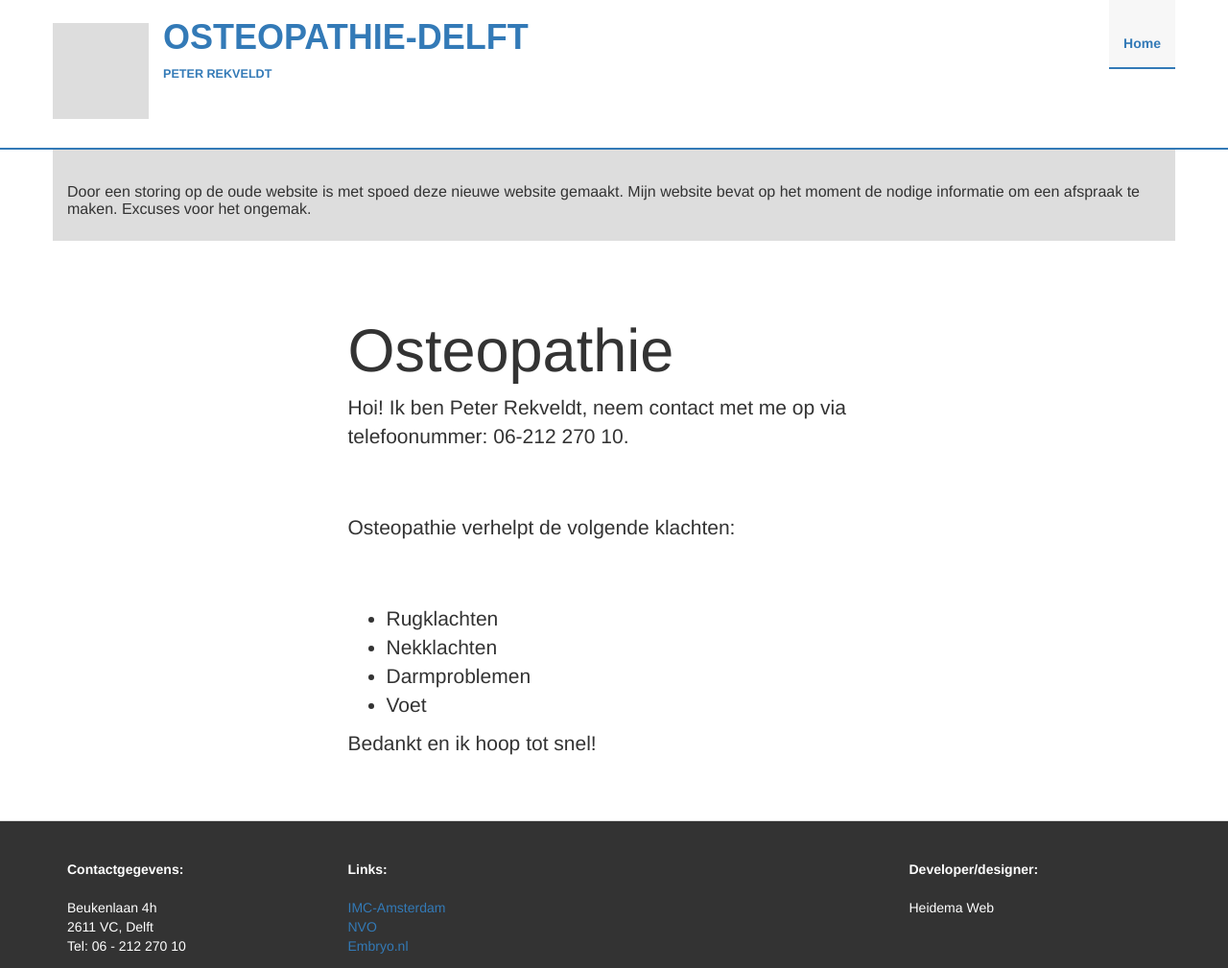
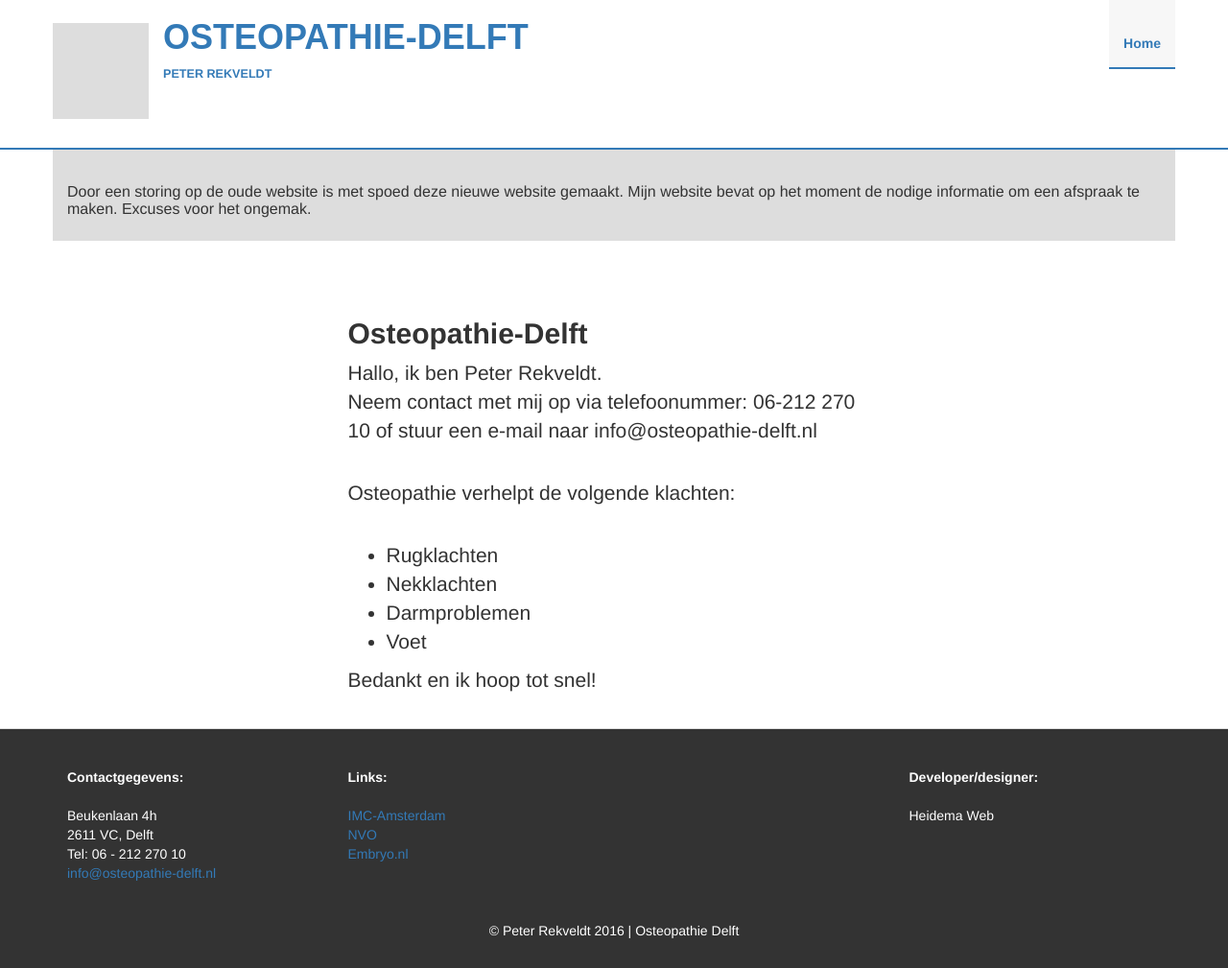
Before and after one commit to HeidemaWeb/osteoonepage01, a plain HTML site: page index.html in a window 1280 px wide. Shown: the top 1009 px of the page at 96% size. Drawn offline with Linux system fonts and the light colour scheme; a script that the page names is missing.

Commit message:
Edited CSS en index
Made the page usable for contact infromation

```diff
--- a/css/styles.css
+++ b/css/styles.css
@@ -170,11 +170,15 @@
 #page1 .osteoshort {
 	margin-top: 60px;
 }
+#page1 h1 {
+	font-size: 30px;
+	font-weight: bold;
+}
 #page1 .osteoshort ul li {
 	font-size: 21px;
 }
 #page1 p {
-	padding-bottom: 50px;
+	padding-bottom: 20px;
 }
 
 #page2 {
--- a/index.html
+++ b/index.html
@@ -61,10 +61,9 @@
 				<div class="osteoshort col-md-6">
 
 					<content>
-						<h1>Osteopathie</h1>
+						<h1>Osteopathie-Delft</h1>
 
-						<p>Hoi! Ik ben Peter Rekveldt, neem contact met me op via telefoonummer: 06-212 270 10.
-						</p>
+						<p>Hallo, ik ben Peter Rekveldt. <br>Neem contact met mij op via telefoonummer: 06-212 270 10 of stuur een e-mail naar info@osteopathie-delft.nl</p>
 						<p>
 							Osteopathie verhelpt de volgende klachten:
 						</p>
@@ -127,6 +126,7 @@
 					Beukenlaan 4h<br>
 					2611 VC, Delft<br>
 					Tel: 06 - 212 270 10<br>
+					<a href="info@osteopathie-delft.nl">info@osteopathie-delft.nl</a><br>
 					<hr class="visible-xs">
 				</section>
 				<section id="links" class="col-sm-3">
```
